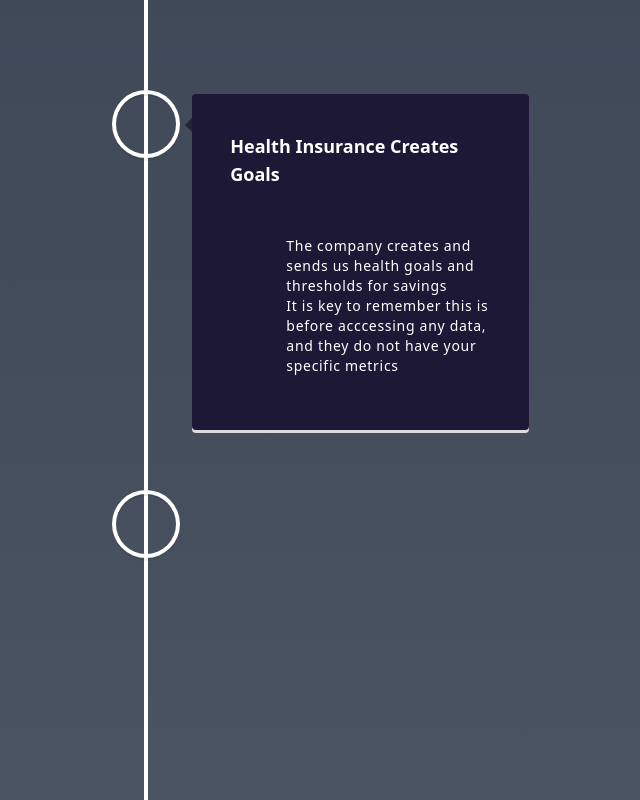
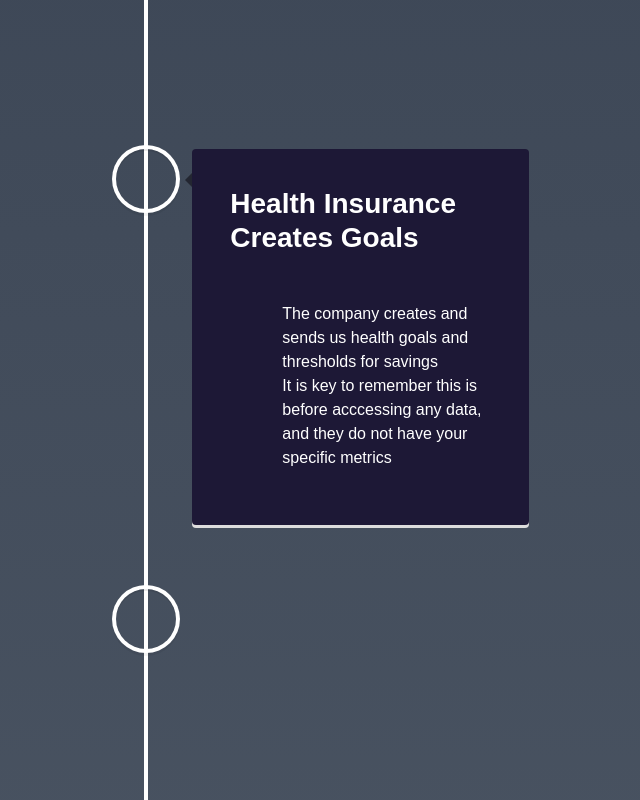
Before and after one commit to NoHaxsJustAsian/easyAVeChainHackathon, a React (Create React App) app: page / in a window 1280 px wide. Shown: the part 2800-3600 px from the top of the page, without its empty margins (494-1134 px from the left). Built offline with nearby package versions, Linux system fonts and the light colour scheme.

Commit message:
fixed firebase

```diff
--- a/src/Home-Page/Timeline/Timeline.tsx
+++ b/src/Home-Page/Timeline/Timeline.tsx
@@ -104,7 +104,7 @@ const ExperienceCard: React.FC<{ experience: ExperienceItem }> = ({ experience }
         )}
 
         <div>
-          <h3 className='text-white text-lg font-bold'>
+          <h3 className="nav-item font-bold" style={{ fontFamily: '"Futura", sans-serif', color: "white" }}>
             {experience.title}
           </h3>
           <p
@@ -128,7 +128,7 @@ const ExperienceCard: React.FC<{ experience: ExperienceItem }> = ({ experience }
               {experience.points.map((point, index) => (
                 <li
                   key={`experience-point-${index}`}
-                  className='text-white-100 text-sm pl-1 tracking-wider'>
+                  className="nav-item" style={{ fontFamily: '"Futura", sans-serif', color: "white" }}>
                   {point}
                 </li>
               ))}
--- a/src/pages/Footer.tsx
+++ b/src/pages/Footer.tsx
@@ -6,18 +6,11 @@ const Footer: React.FC = () => {
       <div className="container">
         <div className="d-flex flex-column flex-md-row align-items-center">
           <p className="text-center text-md-left mb-2 mb-md-0" style={{ fontFamily: '"Futura", sans-serif', color: "black" }}>
-            Copyright &copy; {new Date().getFullYear()} Time and Place (TAP)
+            Copyright &copy; {new Date().getFullYear()} VeHealth
           </p>
           <ul className="nav justify-content-center justify-content-md-end">
             <li className="nav-item" style={{ fontFamily: '"Futura", sans-serif', color: "white" }}>
               <a className="nav-link text-reset no-underline hover:scale-90 duration-150" href="/#section2">About</a>
-            </li>
-            <li className="nav-item" style={{ fontFamily: '"Futura", sans-serif', color: "white" }}>
-              <a className="nav-link text-reset no-underline hover:scale-90 duration-150" href="#section1">Contact</a>
-            </li>
-            <li className="nav-item" style={{ fontFamily: '"Futura", sans-serif', color: "white" }}>
-            <a className="nav-link text-reset no-underline hover:scale-90 duration-150" href="https://twitter.com/TimeAndPlaceMA" target="_blank">Twitter
-            </a>
             </li>
           </ul>
         </div>
--- a/src/pages/Login-Register/Registration.tsx
+++ b/src/pages/Login-Register/Registration.tsx
@@ -31,6 +31,7 @@ function RegistrationScreen() {
     createUserWithEmailAndPassword(auth, email, password)
       .then((userCredential) => {
         const user = userCredential.user;
+        handleRegistrationDB(user);
       })
       .catch((error) => {
         const errorCode = error.code;
```
